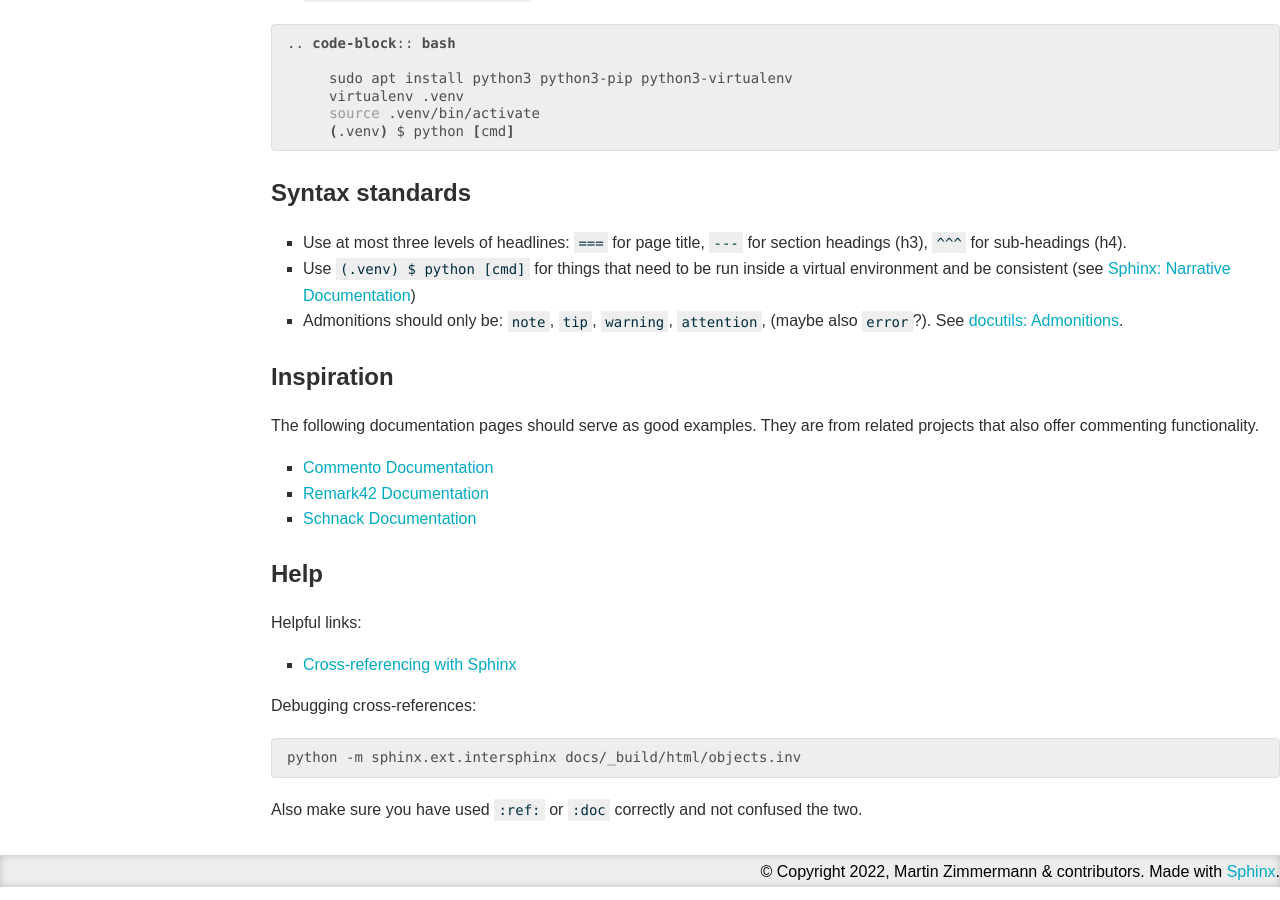
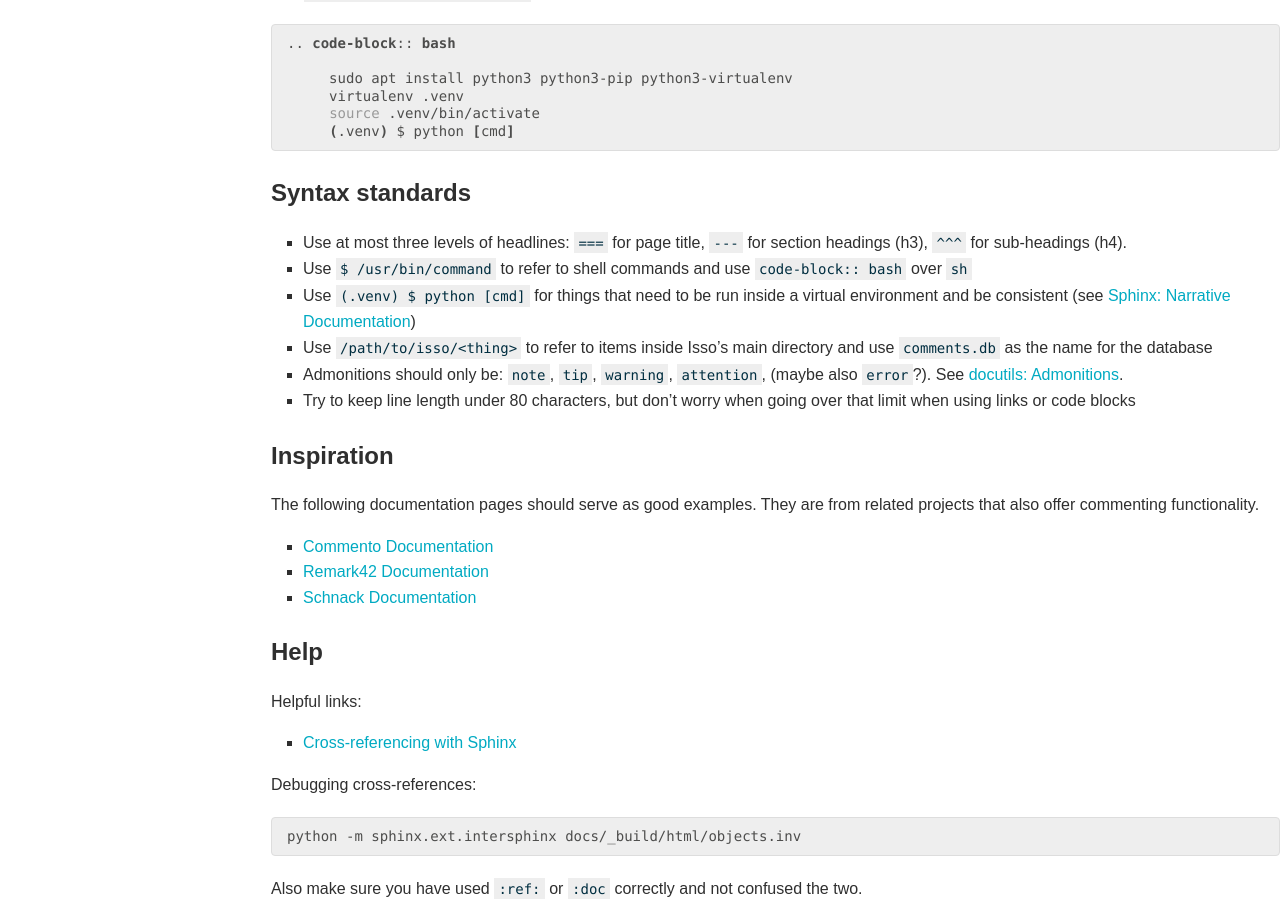
Before and after one commit to isso-comments/isso, a Sphinx documentation site: the page built from docs/docs/contributing/documentation.rst, in a window 1280 px wide and 900 px high, scrolled down 2321 px. Built offline with Sphinx 7.4.7, drawn with Linux system fonts in a browser that asks for light colours.

Commit message:
docs/contrib: doc: More syntax suggestions

```diff
--- a/docs/docs/contributing/documentation.rst
+++ b/docs/docs/contributing/documentation.rst
@@ -135,11 +135,17 @@ Syntax standards
 - Use at most three levels of headlines:
   ``===`` for page title, ``---`` for section headings (h3), ``^^^`` for
   sub-headings (h4).
+- Use ``$ /usr/bin/command`` to refer to shell commands and use
+  ``code-block:: bash`` over ``sh``
 - Use ``(.venv) $ python [cmd]`` for things that need to be run inside a
   virtual environment and be consistent
   (see `Sphinx: Narrative Documentation`__)
+- Use ``/path/to/isso/<thing>`` to refer to items inside Isso's main directory
+  and use ``comments.db`` as the name for the database
 - Admonitions should only be: ``note``, ``tip``, ``warning``, ``attention``,
   (maybe also ``error``?). See `docutils: Admonitions`__.
+- Try to keep line length under 80 characters, but don't worry when going over
+  that limit when using links or code blocks
 
 .. __: https://www.sphinx-doc.org/en/master/tutorial/narrative-documentation.html
 .. __: https://docutils.sourceforge.io/docs/ref/rst/directives.html#admonitions
```
